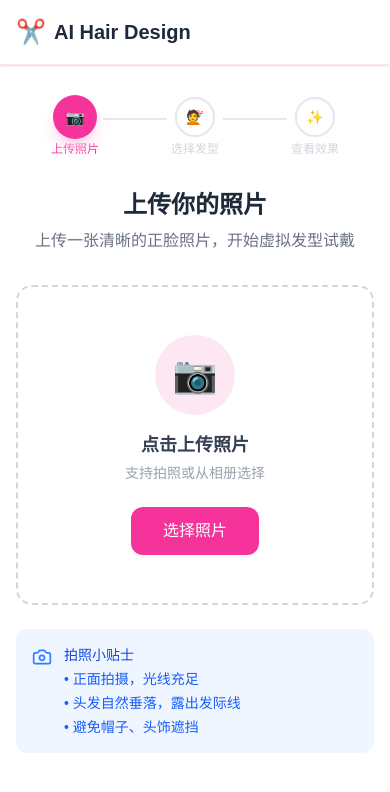
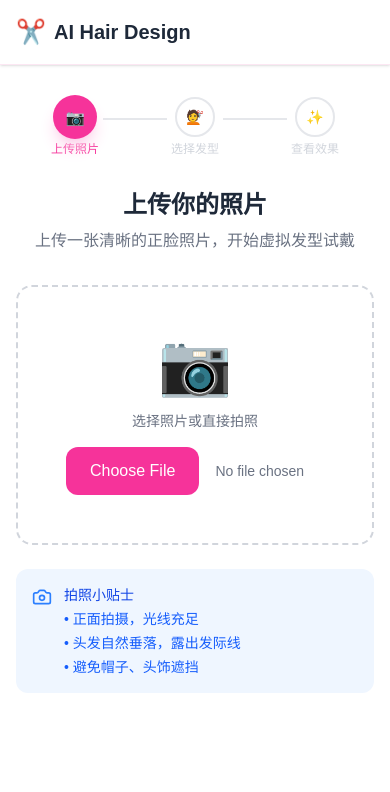
Before and after one commit to Sence-jj/AI-Hair-Design, a Next.js app: page / in a window 390 px wide. Shown: the top 792 px of the page. Built offline with nearby package versions, Linux system fonts and the light colour scheme.

Commit message:
fix: use native file input without any JS tricks for max mobile compat

```diff
--- a/components/PhotoUpload.tsx
+++ b/components/PhotoUpload.tsx
@@ -1,6 +1,6 @@
 "use client";
 
-import { useEffect, useRef, useState } from "react";
+import { useState } from "react";
 import { Camera } from "lucide-react";
 
 interface PhotoUploadProps {
@@ -10,15 +10,9 @@ interface PhotoUploadProps {
 export default function PhotoUpload({ onUpload }: PhotoUploadProps) {
   const [preview, setPreview] = useState<string | null>(null);
   const [error, setError] = useState<string | null>(null);
-  const inputRef = useRef<HTMLInputElement>(null);
 
-  // Use native DOM event listener — more reliable than React's synthetic onChange on mobile
-  useEffect(() => {
-    const input = inputRef.current;
-    if (!input) return;
-
-    const handleChange = () => {
-      const file = input.files?.[0];
+  const handleChange = (e: React.ChangeEvent<HTMLInputElement>) => {
+    const file = e.target.files?.[0];
     if (!file) return;
 
     if (file.size > 20 * 1024 * 1024) {
@@ -27,25 +21,37 @@ export default function PhotoUpload({ onUpload }: PhotoUploadProps) {
     }
 
     setError(null);
-
-      // Use FileReader for maximum compatibility
     const reader = new FileReader();
-      reader.onload = (e) => {
-        const result = e.target?.result as string;
+    reader.onload = (ev) => {
+      const result = ev.target?.result as string;
       if (result) setPreview(result);
     };
     reader.onerror = () => setError("图片读取失败，请重试");
     reader.readAsDataURL(file);
   };
 
-    input.addEventListener("change", handleChange);
-    return () => input.removeEventListener("change", handleChange);
-  }, []);
-
-  const handleReset = () => {
-    setPreview(null);
-    if (inputRef.current) inputRef.current.value = "";
-  };
+  if (preview) {
+    return (
+      <div className="max-w-lg mx-auto bg-white rounded-2xl p-6 shadow-sm">
+        {/* eslint-disable-next-line @next/next/no-img-element */}
+        <img src={preview} alt="预览" className="w-full max-h-80 object-contain rounded-xl" />
+        <div className="flex gap-3 mt-4">
+          <button
+            onClick={() => setPreview(null)}
+            className="flex-1 py-3 border border-gray-300 rounded-xl text-gray-600"
+          >
+            重新上传
+          </button>
+          <button
+            onClick={() => onUpload(preview)}
+            className="flex-1 py-3 bg-pink-500 text-white rounded-xl font-medium"
+          >
+            开始试戴 →
+          </button>
+        </div>
+      </div>
+    );
+  }
 
   return (
     <div className="max-w-lg mx-auto">
@@ -54,63 +60,28 @@ export default function PhotoUpload({ onUpload }: PhotoUploadProps) {
         <p className="text-gray-500">上传一张清晰的正脸照片，开始虚拟发型试戴</p>
       </div>
 
-      {/* Visible input — NOT hidden, just visually invisible but accessible */}
+      <div className="bg-white rounded-2xl p-12 text-center border-2 border-dashed border-gray-300">
+        <div className="flex flex-col items-center gap-4">
+          <span className="text-6xl">📷</span>
+          <p className="text-gray-500 text-sm">选择照片或直接拍照</p>
+
+          {/* Fully visible input — no hiding tricks */}
           <input
-        ref={inputRef}
-        id="photo-input"
             type="file"
             accept="image/*"
-        style={{ position: "absolute", width: 1, height: 1, opacity: 0, pointerEvents: "none" }}
+            onChange={handleChange}
+            className="block w-full text-sm text-gray-500
+              file:mr-4 file:py-3 file:px-6
+              file:rounded-xl file:border-0
+              file:text-base file:font-medium
+              file:bg-pink-500 file:text-white
+              hover:file:bg-pink-600
+              cursor-pointer"
           />
-
-      {!preview ? (
-        <label
-          htmlFor="photo-input"
-          className="block border-2 border-dashed border-gray-300 rounded-2xl p-12 text-center bg-white cursor-pointer active:bg-pink-50 transition-colors select-none"
-        >
-          <div className="flex flex-col items-center gap-4">
-            <div className="w-20 h-20 bg-pink-100 rounded-full flex items-center justify-center">
-              <span className="text-4xl">📷</span>
-            </div>
-            <div>
-              <p className="text-lg font-semibold text-gray-700 mb-1">点击上传照片</p>
-              <p className="text-sm text-gray-400">支持拍照或从相册选择</p>
-            </div>
-            <span className="mt-2 px-8 py-3 bg-pink-500 text-white rounded-xl font-medium text-base pointer-events-none">
-              选择照片
-            </span>
-          </div>
-        </label>
-      ) : (
-        <div className="bg-white rounded-2xl p-6 shadow-sm">
-          {/* eslint-disable-next-line @next/next/no-img-element */}
-          <img
-            src={preview}
-            alt="上传的照片"
-            className="w-full max-h-80 object-contain rounded-xl"
-          />
-          <div className="flex gap-3 mt-4">
-            <button
-              type="button"
-              onClick={handleReset}
-              className="flex-1 py-3 px-4 border border-gray-300 rounded-xl text-gray-600 active:bg-gray-100 transition-colors"
-            >
-              重新上传
-            </button>
-            <button
-              type="button"
-              onClick={() => onUpload(preview)}
-              className="flex-1 py-3 px-4 bg-pink-500 text-white rounded-xl active:bg-pink-700 transition-colors font-medium"
-            >
-              开始试戴 →
-            </button>
         </div>
       </div>
-      )}
 
-      {error && (
-        <p className="mt-3 text-sm text-red-500 text-center">{error}</p>
-      )}
+      {error && <p className="mt-3 text-sm text-red-500 text-center">{error}</p>}
 
       <div className="mt-6 bg-blue-50 rounded-xl p-4">
         <div className="flex items-start gap-3">
```
Lines whose indentation alone changed are shown as unchanged.
